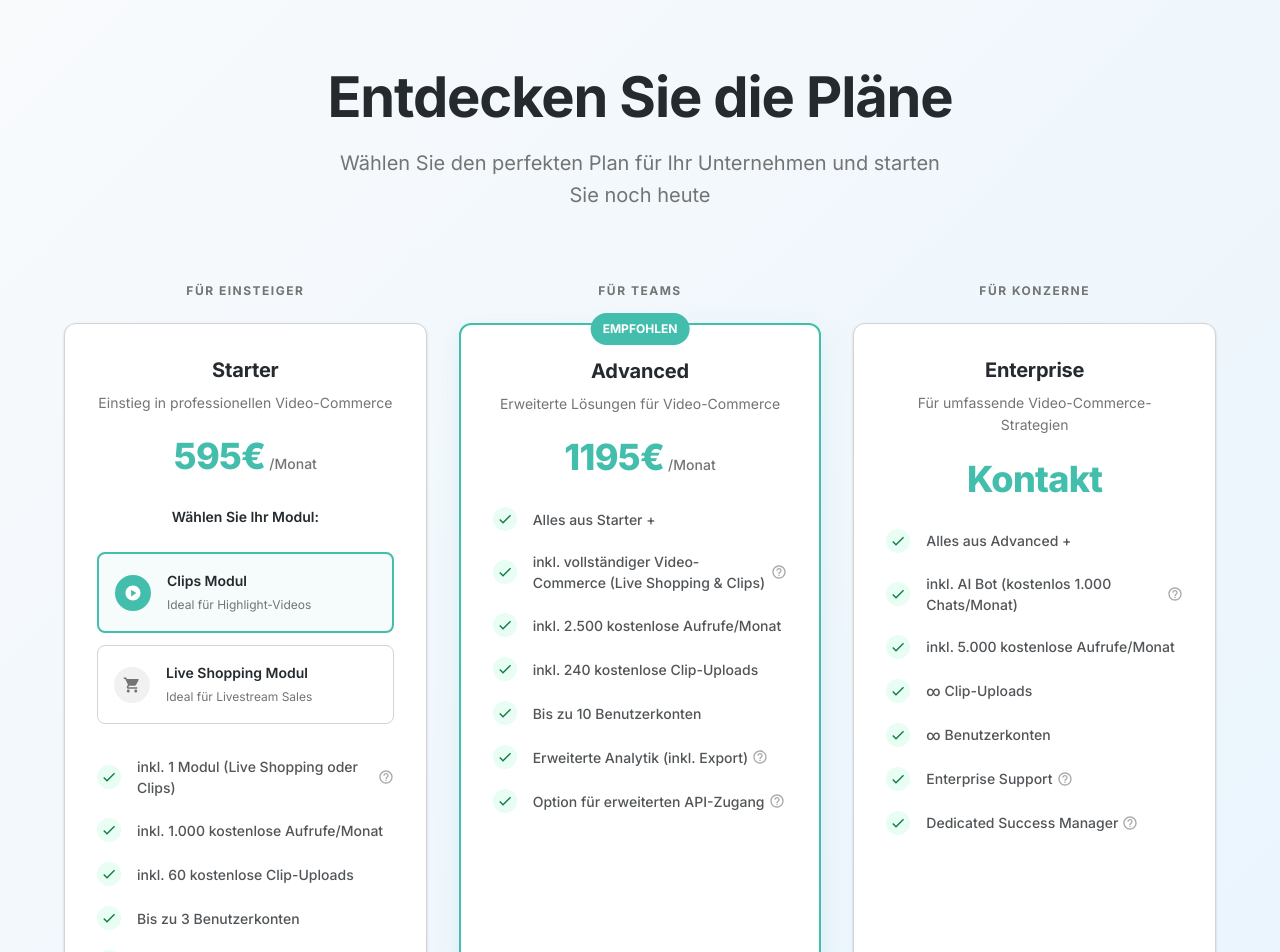
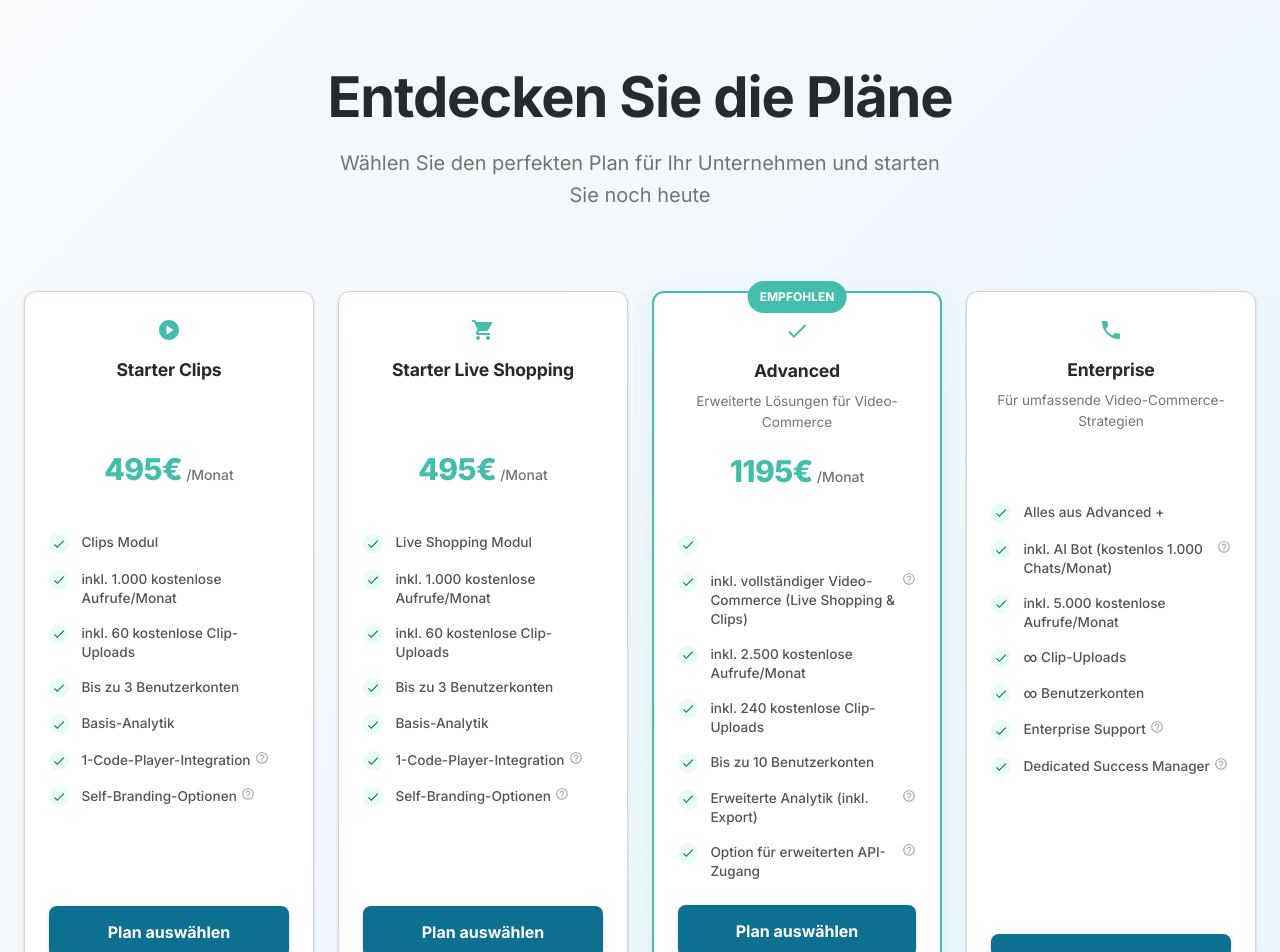
Before and after one commit to DenizD/signup-and-market-optin, a React (Vite) app: page /plans in a window 1280 px wide. Shown: the top 952 px of the page. Built offline with nearby package versions, Linux system fonts and the light colour scheme.

Commit message:
Refactor: Update plans page
Split starter module, unify feature display, and add details expansion. Replace contact CTA and add a text section.

```diff
--- a/src/pages/Plans.tsx
+++ b/src/pages/Plans.tsx
@@ -1,24 +1,25 @@
+
 import { Box, Container, Typography, Button, Card, CardContent, CardActions, Stack, Chip, Tooltip, Grow, Collapse } from '@mui/material';
-import { Check, HelpOutline, PlayCircle, ShoppingCart, ExpandMore, ExpandLess } from '@mui/icons-material';
+import { Check, HelpOutline, PlayCircle, ShoppingCart, ExpandMore, ExpandLess, Phone } from '@mui/icons-material';
 import { useState } from 'react';
 import { useTranslations } from '@/hooks/useTranslations';
 
 const Plans = () => {
   const { t } = useTranslations();
-  const [selectedModule, setSelectedModule] = useState('clips');
-  const [expandedDetails, setExpandedDetails] = useState<string | null>(null);
+  const [expandedDetails, setExpandedDetails] = useState<boolean>(false);
 
   const plans = [
     {
-      id: 'starter',
-      name: 'Starter',
-      description: t('starterDescription'),
-      subtitle: t('starterSubtitle'),
-      monthlyPrice: 595,
+      id: 'starter-clips',
+      name: 'Starter Clips',
+      description: t('starterClipsDescription'),
+      subtitle: t('videoModule'),
+      monthlyPrice: 495,
       popular: false,
       color: 'default' as const,
+      icon: <PlayCircle sx={{ fontSize: 24, color: '#43BEAC' }} />,
       features: [
-        { text: t('starterModule'), tooltip: t('starterModuleTooltip') },
+        { text: t('clipsModule'), tooltip: t('clipsModuleTooltip') },
         { text: t('starterViews'), tooltip: null },
         { text: t('starterUploads'), tooltip: null },
         { text: t('starterAccounts'), tooltip: null },
@@ -32,19 +33,45 @@ const Plans = () => {
         t('basicSupport'),
         t('sslSecurity'),
         t('mobileOptimized')
+      ]
+    },
+    {
+      id: 'starter-live-shopping',
+      name: 'Starter Live Shopping',
+      description: t('starterLiveShoppingDescription'),
+      subtitle: t('commerceModule'),
+      monthlyPrice: 495,
+      popular: false,
+      color: 'default' as const,
+      icon: <ShoppingCart sx={{ fontSize: 24, color: '#43BEAC' }} />,
+      features: [
+        { text: t('liveShoppingModule'), tooltip: t('liveShoppingModuleTooltip') },
+        { text: t('starterViews'), tooltip: null },
+        { text: t('starterUploads'), tooltip: null },
+        { text: t('starterAccounts'), tooltip: null },
+        { text: t('basicAnalytics'), tooltip: null },
+        { text: t('playerIntegration'), tooltip: t('playerIntegrationTooltip') },
+        { text: t('selfBranding'), tooltip: t('selfBrandingTooltip') }
       ],
-      hasModuleSelector: true
+      detailedFeatures: [
+        t('videoHosting'),
+        t('customPlayer'),
+        t('basicSupport'),
+        t('sslSecurity'),
+        t('mobileOptimized')
+      ]
     },
     {
       id: 'advanced',
       name: 'Advanced',
       description: t('advancedDescription'),
-      subtitle: t('advancedSubtitle'),
+      subtitle: t('fullSolution'),
       monthlyPrice: 1195,
       popular: true,
       color: 'primary' as const,
+      icon: <Check sx={{ fontSize: 24, color: '#43BEAC' }} />,
       features: [
-        { text: t('allFromStarter'), tooltip: null },
+        { text: t('allModulesIncluded'), tooltip: null },
         { text: t('fullVideoCommerce'), tooltip: t('fullVideoCommerceTooltip') },
         { text: t('advancedViews'), tooltip: null },
         { text: t('advancedUploads'), tooltip: null },
@@ -64,10 +91,11 @@ const Plans = () => {
       id: 'enterprise',
       name: 'Enterprise',
       description: t('enterpriseDescription'),
-      subtitle: t('enterpriseSubtitle'),
+      subtitle: t('enterpriseSolution'),
       monthlyPrice: null,
       popular: false,
       color: 'secondary' as const,
+      icon: <Phone sx={{ fontSize: 24, color: '#43BEAC' }} />,
       features: [
         { text: t('allFromAdvanced'), tooltip: null },
         { text: t('aiBot'), tooltip: t('aiBotTooltip') },
@@ -88,7 +116,7 @@ const Plans = () => {
   ];
 
   const formatPrice = (price: number | null) => {
-    if (price === null) return t('contact');
+    if (price === null) return t('individual');
     return `${price}€`;
   };
 
@@ -125,13 +153,13 @@ const Plans = () => {
     return baseStyles;
   };
 
-  const toggleDetails = (planId: string) => {
-    setExpandedDetails(expandedDetails === planId ? null : planId);
+  const toggleDetails = () => {
+    setExpandedDetails(!expandedDetails);
   };
 
   return (
     <Box sx={{ py: 8, background: 'linear-gradient(135deg, #f8fafc 0%, #e8f4fd 100%)', minHeight: '100vh' }}>
-      <Container maxWidth="lg">
+      <Container maxWidth="xl">
         {/* Header */}
         <Box sx={{ textAlign: 'center', mb: 8 }}>
           <Typography
@@ -163,15 +191,15 @@ const Plans = () => {
 
         {/* Category Headers */}
         <Box sx={{
-          display: 'flex',
-          maxWidth: '1200px',
+          display: 'grid',
+          gridTemplateColumns: { xs: '1fr', md: 'repeat(4, 1fr)' },
+          maxWidth: '1400px',
           mx: 'auto',
           mb: 2,
-          gap: 4,
-          flexDirection: { xs: 'column', md: 'row' }
+          gap: 3
         }}>
           {plans.map((plan) => (
-            <Box key={`header-${plan.id}`} sx={{ flex: 1 }}>
+            <Box key={`header-${plan.id}`}>
               <Typography
                 variant="overline"
                 sx={{
@@ -190,14 +218,15 @@ const Plans = () => {
 
         {/* Plans Grid */}
         <Box sx={{
-          display: 'flex',
-          maxWidth: '1200px',
+          display: 'grid',
+          gridTemplateColumns: { xs: '1fr', md: 'repeat(4, 1fr)' },
+          maxWidth: '1400px',
           mx: 'auto',
-          gap: 4,
-          flexDirection: { xs: 'column', md: 'row' }
+          gap: 3,
+          mb: 8
         }}>
           {plans.map((plan, index) => (
-            <Box key={plan.id} sx={{ flex: 1 }}>
+            <Box key={plan.id}>
               <Grow in timeout={500 + index * 200}>
                 <Card sx={getCardStyles(plan)}>
                   {plan.popular && (
@@ -217,21 +246,27 @@ const Plans = () => {
                     />
                   )}
 
-                  <CardContent sx={{ p: 4, flexGrow: 1 }}>
+                  <CardContent sx={{ p: 3, flexGrow: 1, display: 'flex', flexDirection: 'column' }}>
                     {/* Plan Header */}
-                    <Box sx={{ textAlign: 'center', mb: 4 }}>
+                    <Box sx={{ textAlign: 'center', mb: 3 }}>
+                      <Box sx={{ mb: 2 }}>
+                        {plan.icon}
+                      </Box>
                       <Typography variant="h6" sx={{
                         fontWeight: 700,
                         mb: 1,
                         color: '#252A2E',
-                        letterSpacing: '-0.01em'
+                        letterSpacing: '-0.01em',
+                        fontSize: '1.1rem'
                       }}>
                         {plan.name}
                       </Typography>
                       <Typography variant="body2" sx={{
                         color: '#737474',
                         mb: 3,
-                        lineHeight: 1.6
+                        lineHeight: 1.5,
+                        fontSize: '0.85rem',
+                        minHeight: '40px'
                       }}>
                         {plan.description}
                       </Typography>
@@ -239,7 +274,7 @@ const Plans = () => {
                       {/* Price */}
                       <Box sx={{ mb: 3 }}>
                         <Stack direction="row" alignItems="baseline" justifyContent="center" spacing={0.5}>
-                          <Typography variant="h3" sx={{
+                          <Typography variant="h4" sx={{
                             fontWeight: 800,
                             color: '#43BEAC',
                             lineHeight: 1,
@@ -259,138 +294,42 @@ const Plans = () => {
                       </Box>
                     </Box>
 
-                    {/* Module Selector for Starter */}
-                    {plan.hasModuleSelector && (
-                      <Box sx={{ mb: 4 }}>
-                        <Typography variant="subtitle2" sx={{
-                          mb: 3,
-                          fontWeight: 600,
-                          color: '#252A2E',
-                          textAlign: 'center',
-                          fontSize: '0.875rem'
-                        }}>
-                          {t('chooseModule')}:
-                        </Typography>
-                        <Stack spacing={1.5}>
-                          <Box
-                            onClick={() => setSelectedModule('clips')}
-                            sx={{
-                              cursor: 'pointer',
-                              p: 2,
-                              borderRadius: 2,
-                              border: selectedModule === 'clips' ? '2px solid #43BEAC' : '1px solid #D3D4D5',
-                              backgroundColor: selectedModule === 'clips' ? 'rgba(67, 190, 172, 0.05)' : '#ffffff',
-                              transition: 'all 0.2s ease',
-                              '&:hover': {
-                                borderColor: '#43BEAC',
-                                backgroundColor: 'rgba(67, 190, 172, 0.05)'
-                              }
-                            }}
-                          >
-                            <Stack direction="row" alignItems="center" spacing={2}>
-                              <Box sx={{
-                                backgroundColor: selectedModule === 'clips' ? '#43BEAC' : '#F1F1F1',
-                                borderRadius: '50%',
-                                p: 1,
-                                minWidth: 36,
-                                height: 36,
-                                display: 'flex',
-                                alignItems: 'center',
-                                justifyContent: 'center'
-                              }}>
-                                <PlayCircle sx={{
-                                  fontSize: 18,
-                                  color: selectedModule === 'clips' ? '#ffffff' : '#737474'
-                                }} />
-                              </Box>
-                              <Box sx={{ flex: 1 }}>
-                                <Typography fontWeight={600} variant="body2" sx={{ color: '#252A2E' }}>
-                                  {t('clipsModule')}
-                                </Typography>
-                                <Typography variant="caption" sx={{ color: '#737474' }}>
-                                  {t('clipsModuleDesc')}
-                                </Typography>
-                              </Box>
-                            </Stack>
-                          </Box>
-
-                          <Box
-                            onClick={() => setSelectedModule('live-shopping')}
-                            sx={{
-                              cursor: 'pointer',
-                              p: 2,
-                              borderRadius: 2,
-                              border: selectedModule === 'live-shopping' ? '2px solid #43BEAC' : '1px solid #D3D4D5',
-                              backgroundColor: selectedModule === 'live-shopping' ? 'rgba(67, 190, 172, 0.05)' : '#ffffff',
-                              transition: 'all 0.2s ease',
-                              '&:hover': {
-                                borderColor: '#43BEAC',
-                                backgroundColor: 'rgba(67, 190, 172, 0.05)'
-                              }
-                            }}
-                          >
-                            <Stack direction="row" alignItems="center" spacing={2}>
-                              <Box sx={{
-                                backgroundColor: selectedModule === 'live-shopping' ? '#43BEAC' : '#F1F1F1',
-                                borderRadius: '50%',
-                                p: 1,
-                                minWidth: 36,
-                                height: 36,
-                                display: 'flex',
-                                alignItems: 'center',
-                                justifyContent: 'center'
-                              }}>
-                                <ShoppingCart sx={{
-                                  fontSize: 18,
-                                  color: selectedModule === 'live-shopping' ? '#ffffff' : '#737474'
-                                }} />
-                              </Box>
-                              <Box sx={{ flex: 1 }}>
-                                <Typography fontWeight={600} variant="body2" sx={{ color: '#252A2E' }}>
-                                  {t('liveShoppingModule')}
-                                </Typography>
-                                <Typography variant="caption" sx={{ color: '#737474' }}>
-                                  {t('liveShoppingModuleDesc')}
-                                </Typography>
-                              </Box>
-                            </Stack>
-                          </Box>
-                        </Stack>
-                      </Box>
-                    )}
-
                     {/* Features */}
-                    <Stack spacing={2.5}>
+                    <Box sx={{ flexGrow: 1 }}>
+                      <Stack spacing={2}>
                         {plan.features.map((feature, index) => (
-                        <Stack key={index} direction="row" alignItems="center" spacing={2}>
+                          <Stack key={index} direction="row" alignItems="flex-start" spacing={1.5}>
                             <Box sx={{
                               backgroundColor: '#E8FDF3',
                               borderRadius: '50%',
-                            p: 0.5,
+                              p: 0.4,
                               flexShrink: 0,
                               display: 'flex',
                               alignItems: 'center',
-                            justifyContent: 'center'
+                              justifyContent: 'center',
+                              mt: 0.2
                             }}>
                               <Check sx={{
-                              fontSize: 16,
+                                fontSize: 14,
                                 color: '#0F7D40'
                               }} />
                             </Box>
-                          <Stack direction="row" alignItems="center" spacing={0.5} sx={{ flexGrow: 1 }}>
+                            <Stack direction="row" alignItems="flex-start" spacing={0.5} sx={{ flexGrow: 1 }}>
                               <Typography variant="body2" sx={{
                                 color: '#515558',
-                              lineHeight: 1.5,
-                              fontWeight: 500
+                                lineHeight: 1.4,
+                                fontWeight: 500,
+                                fontSize: '0.85rem'
                               }}>
                                 {feature.text}
                               </Typography>
                               {feature.tooltip && (
                                 <Tooltip title={feature.tooltip} arrow>
                                   <HelpOutline sx={{
-                                  fontSize: 16,
+                                    fontSize: 14,
                                     color: '#A8AAAB',
-                                  cursor: 'help'
+                                    cursor: 'help',
+                                    mt: 0.1
                                   }} />
                                 </Tooltip>
                               )}
@@ -400,42 +339,36 @@ const Plans = () => {
                       </Stack>
 
                       {/* Detailed Features Collapse */}
-                    <Collapse in={expandedDetails === plan.id}>
+                      <Collapse in={expandedDetails}>
                         <Box sx={{ mt: 3, pt: 3, borderTop: '1px solid #D3D4D5' }}>
                           <Typography variant="subtitle2" sx={{
                             fontWeight: 700,
                             mb: 2,
-                          color: '#43BEAC'
+                            color: '#43BEAC',
+                            fontSize: '0.8rem'
                           }}>
                             {t('additionalFeatures')}:
                           </Typography>
-                        <Box sx={{
-                          display: 'flex',
-                          flexWrap: 'wrap',
-                          gap: 2
+                          <Stack spacing={1.5}>
+                            {plan.detailedFeatures?.map((feature, index) => (
+                              <Stack key={index} direction="row" alignItems="flex-start" spacing={1}>
+                                <Check sx={{ fontSize: 12, color: '#0F7D40', flexShrink: 0, mt: 0.2 }} />
+                                <Typography variant="body2" sx={{
+                                  color: '#737474',
+                                  fontSize: '0.75rem',
+                                  lineHeight: 1.3
                                 }}>
-                          {plan.detailedFeatures?.map((feature, index) => (
-                            <Box
-                              key={index}
-                              sx={{
-                                flex: { xs: '1 1 100%', sm: '1 1 calc(50% - 8px)' },
-                                minWidth: 0
-                              }}
-                            >
-                              <Stack direction="row" alignItems="center" spacing={1}>
-                                <Check sx={{ fontSize: 14, color: '#0F7D40', flexShrink: 0 }} />
-                                <Typography variant="body2" sx={{ color: '#737474', fontSize: '0.8rem' }}>
                                   {feature}
                                 </Typography>
                               </Stack>
-                            </Box>
                             ))}
-                        </Box>
+                          </Stack>
                         </Box>
                       </Collapse>
+                    </Box>
                   </CardContent>
 
-                  <CardActions sx={{ p: 4, pt: 0 }}>
+                  <CardActions sx={{ p: 3, pt: 0 }}>
                     <Stack spacing={2} sx={{ width: '100%' }}>
                       <Button
                         variant="contained"
@@ -453,18 +386,27 @@ const Plans = () => {
                           },
                           fontWeight: 700,
                           textTransform: 'none',
-                          fontSize: '1.1rem',
+                          fontSize: '1rem',
                           borderRadius: 2,
                           transition: 'all 0.3s ease'
                         }}
                       >
-                        {plan.id === 'enterprise' ? t('contactSales') : t('selectPlan')}
+                        {plan.id === 'enterprise' ? t('scheduleDemo') : t('selectPlan')}
                       </Button>
+                    </Stack>
+                  </CardActions>
+                </Card>
+              </Grow>
+            </Box>
+          ))}
+        </Box>
 
+        {/* Global Details Toggle */}
+        <Box sx={{ textAlign: 'center', mb: 8 }}>
           <Button
             variant="text"
-                        onClick={() => toggleDetails(plan.id)}
-                        endIcon={expandedDetails === plan.id ? <ExpandLess /> : <ExpandMore />}
+            onClick={toggleDetails}
+            endIcon={expandedDetails ? <ExpandLess /> : <ExpandMore />}
             sx={{
               color: '#737474',
               textTransform: 'none',
@@ -476,14 +418,51 @@ const Plans = () => {
               }
             }}
           >
-                        {t('allDetails')}
+            {expandedDetails ? t('hideDetails') : t('showAllDetails')}
           </Button>
+        </Box>
+
+        {/* Additional Information Section */}
+        <Box sx={{
+          maxWidth: '1000px',
+          mx: 'auto',
+          backgroundColor: '#ffffff',
+          borderRadius: 3,
+          p: 6,
+          boxShadow: '0 4px 20px rgba(0,0,0,0.08)'
+        }}>
+          <Typography variant="h5" sx={{
+            fontWeight: 700,
+            mb: 4,
+            color: '#252A2E',
+            textAlign: 'center'
+          }}>
+            {t('additionalInformation')}
+          </Typography>
+
+          <Stack spacing={3}>
+            <Box>
+              <Typography variant="body1" sx={{ color: '#515558', lineHeight: 1.6 }}>
+                {t('pricingNote')} <sup>1</sup>
+              </Typography>
+            </Box>
+
+            <Box>
+              <Typography variant="body2" sx={{ color: '#737474', lineHeight: 1.5 }}>
+                <sup>1</sup> {t('footnoteExample')}
+              </Typography>
+            </Box>
+
+            <Box sx={{ pt: 2, borderTop: '1px solid #D3D4D5' }}>
+              <Typography variant="body2" sx={{
+                color: '#737474',
+                textAlign: 'center',
+                fontStyle: 'italic'
+              }}>
+                {t('customSolutionsAvailable')}
+              </Typography>
+            </Box>
           </Stack>
-                  </CardActions>
-                </Card>
-              </Grow>
-            </Box>
-          ))}
         </Box>
       </Container>
     </Box>
```
Lines whose indentation alone changed are shown as unchanged.
